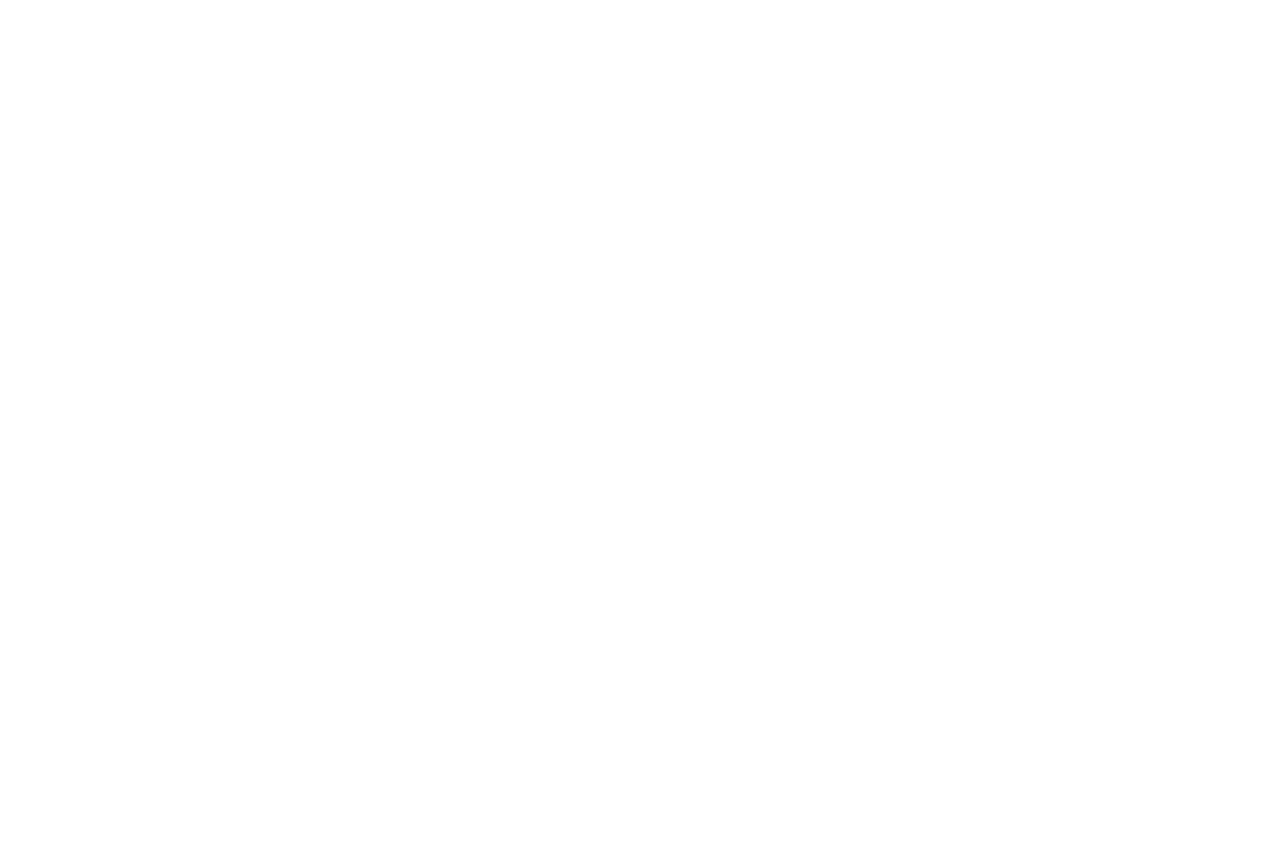
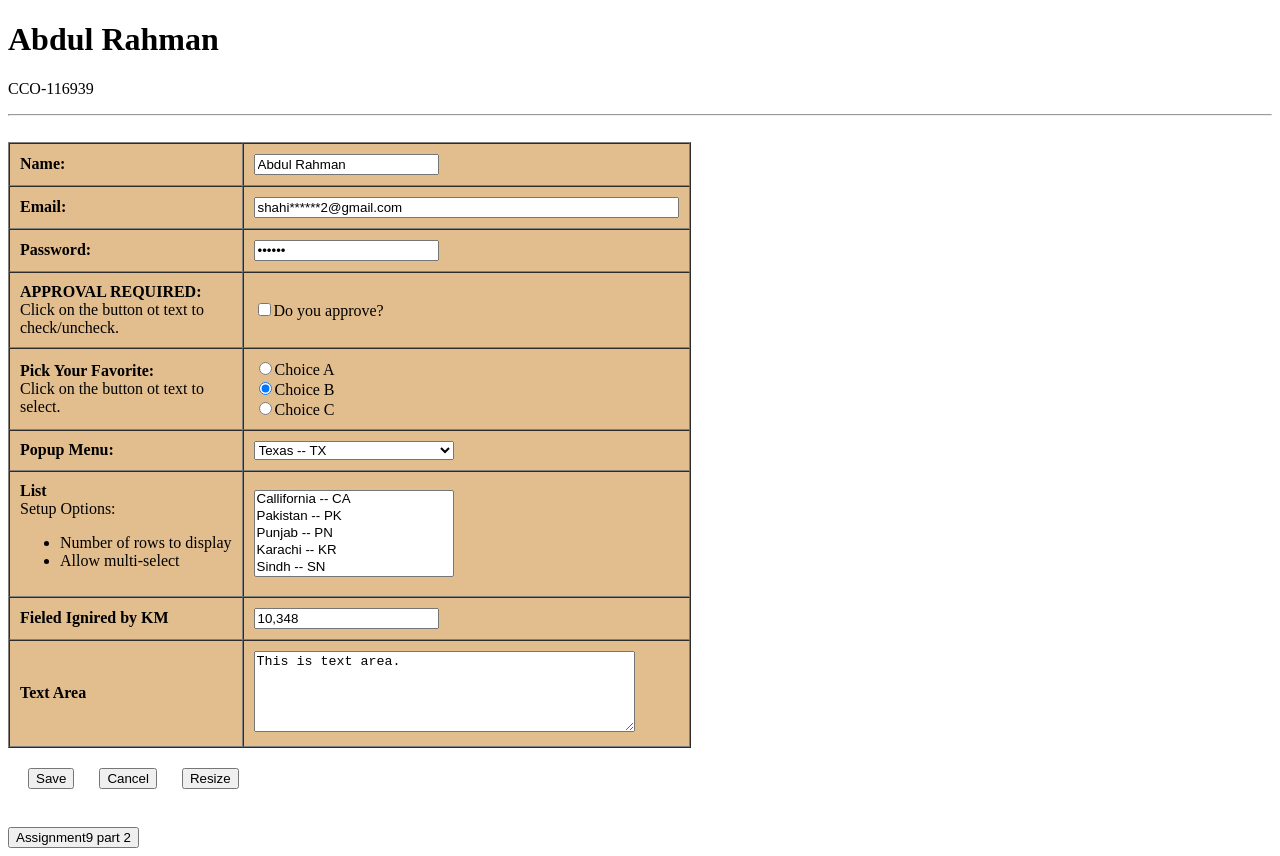
Before and after one commit to abdulrahman022/Assignment_9-, a plain HTML site: page index.html in a window 1280 px wide. Before the commit the page ends 800 px from the top, so only its background shows below. Drawn offline with Linux system fonts and the light colour scheme.

Commit message:
both files have been updated

```diff
--- a/index.html
+++ b/index.html
@@ -0,0 +1,127 @@
+<!DOCTYPE html>
+<html lang="en">
+<head>
+    <meta charset="UTF-8">
+    <meta name="viewport" content="width=device-width, initial-scale=1.0">
+    <title>KM Custom</title>
+</head>
+<body>
+<h1>Abdul Rahman</h1>
+<p>CCO-116939</p>
+<hr>
+<br>
+<table cellpadding="10" cellspacing="0" border="1" bgcolor="#e2bd8d">
+<form action="http://www.example.com" method="get">
+
+<tr>
+<td>
+<label for="name"><b>Name:</b>
+</td>
+<td><input type="text" name="name" value="Abdul Rahman"></td>
+</label>
+</tr>
+
+<tr>
+<td>
+<label for="email"><b>Email:</b>
+</td>
+<td><input type="email" name="email" size="50" value="shahi******2@gmail.com"></td>
+</label>
+</tr>
+
+<tr>
+<td>
+<label for="password"><b>Password:</b>
+</td>
+<td><input type="password" name="password" value="******"></td>
+</label>
+</tr>
+
+<tr>
+<td>
+<label for="approval"><b>APPROVAL REQUIRED: </b><br>Click on the button ot text to <br>check/uncheck.
+</td>
+<td><input type="checkbox" name="approval">Do you approve?</td>
+</label>
+</tr>
+
+<tr>
+<td>
+<label for="favorite"><b>Pick Your Favorite: </b><br>Click on the button ot text to <br>select.
+</td>
+<td>
+<input type="radio" name="favorite" value="a">Choice A <br>
+<input type="radio" name="favorite" value="b" checked>Choice B <br>
+<input type="radio" name="favorite" value="c">Choice C
+</td>
+</label>
+</tr>
+
+<tr>
+<td>
+<label for="approval"><b>Popup Menu: </b>
+</td>
+<td>
+<select name="popup"  style="width: 200px;">
+<option value="a" selected>Texas -- TX</option>
+</select>
+</td>
+</label>
+</tr>
+
+<tr>
+<td>
+<label for="approval"><b>List</b><br>
+Setup Options:
+<ul>
+<li>Number of rows to display</li>
+<li>Allow multi-select</li>
+</ul>
+</td>
+<td>
+<select name="popup"  style="width: 200px;" size="5" multiple>
+<option value="a">Callifornia -- CA</option>
+<option value="b">Pakistan -- PK</option>
+<option value="c">Punjab -- PN</option>
+<option value="d">Karachi -- KR</option>
+<option value="e">Sindh -- SN</option>
+</select>
+</td>
+</label>
+</tr>
+
+<tr>
+<td>
+<label for="ignored"><b>Fieled Ignired by KM</b>
+</td>
+<td>
+<input type="text" name="ignored" value="10,348">
+</td>
+</label>
+</tr>
+
+<tr>
+<td>
+<label for="textarea"><b>Text Area</b>
+</td>
+<td>
+<textarea name="textarea" id="" cols="45" rows="5">This is text area.</textarea>
+</td>
+</label>
+</tr>
+<table cellspacing="15" cellpadding="5">
+<tr>
+<td><button>Save</button></td>
+<td><button>Cancel</button></td>
+<td><button>Resize</button></td>
+</tr>
+</table>
+</form>
+</table>
+<br>
+
+<a href="UET University.html"><button>Assignment9 part 2</button></a>
+
+
+</body>
+</html>
```
Also changed, not shown: UET University.html (+4 -0 lines), KM Custom.html (deleted).
